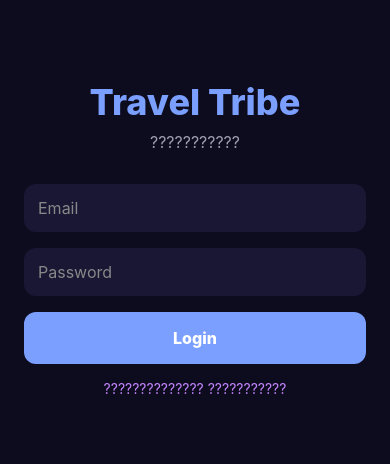
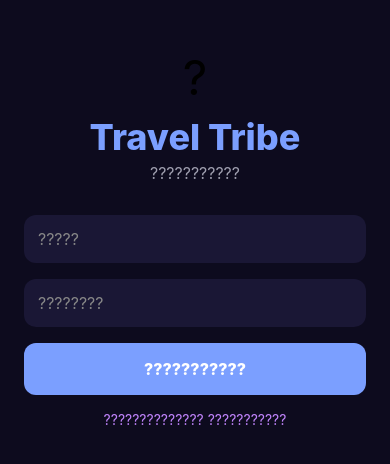
Before and after one commit to prccpdam-max/travel-tribe-frontend, a React Native app: screen /Login in a window 390 px wide. Shown: the part 184-648 px from the top of the page. Built offline with nearby package versions, Linux system fonts and the light colour scheme; no server answers.

Commit message:
thai language + ui improvements

```diff
--- a/src/screens/LoginScreen.js
+++ b/src/screens/LoginScreen.js
@@ -26,15 +26,16 @@ export default function LoginScreen({ navigation }) {
 
   return (
     <View style={s.container}>
+      <Text style={s.logo}>?</Text>
       <Text style={s.title}>Travel Tribe</Text>
       <Text style={s.subtitle}>{isRegister ? "???????????" : "???????????"}</Text>
-      <TextInput style={s.input} placeholder="Email" placeholderTextColor="#888" value={email} onChangeText={setEmail} keyboardType="email-address" autoCapitalize="none" />
-      <TextInput style={s.input} placeholder="Password" placeholderTextColor="#888" secureTextEntry value={password} onChangeText={setPassword} />
+      <TextInput style={s.input} placeholder="?????" placeholderTextColor="#888" value={email} onChangeText={setEmail} keyboardType="email-address" autoCapitalize="none" />
+      <TextInput style={s.input} placeholder="????????" placeholderTextColor="#888" secureTextEntry value={password} onChangeText={setPassword} />
       <TouchableOpacity style={s.btn} onPress={handleAuth} disabled={loading}>
-        {loading ? <ActivityIndicator color="#fff" /> : <Text style={s.btnText}>{isRegister ? "???????????" : "Login"}</Text>}
+        {loading ? <ActivityIndicator color="#fff" /> : <Text style={s.btnText}>{isRegister ? "???????????" : "???????????"}</Text>}
       </TouchableOpacity>
       <TouchableOpacity onPress={() => setIsRegister(!isRegister)}>
-        <Text style={s.switchText}>{isRegister ? "???????????? Login" : "?????????????? ???????????"}</Text>
+        <Text style={s.switchText}>{isRegister ? "???????????? ???????????" : "?????????????? ???????????"}</Text>
       </TouchableOpacity>
     </View>
   );
@@ -42,7 +43,8 @@ export default function LoginScreen({ navigation }) {
 
 const s = StyleSheet.create({
   container: { flex: 1, backgroundColor: "#0D0B1E", padding: 24, justifyContent: "center" },
-  title: { color: "#7B9FFF", fontSize: 36, fontWeight: "800", textAlign: "center", marginBottom: 8 },
+  logo: { fontSize: 48, textAlign: "center", marginBottom: 8 },
+  title: { color: "#7B9FFF", fontSize: 36, fontWeight: "800", textAlign: "center", marginBottom: 4 },
   subtitle: { color: "#A0A0B0", fontSize: 16, textAlign: "center", marginBottom: 32 },
   input: { backgroundColor: "#1A1735", color: "#fff", padding: 14, borderRadius: 12, marginBottom: 16, fontSize: 16 },
   btn: { backgroundColor: "#7B9FFF", padding: 16, borderRadius: 12, alignItems: "center", marginBottom: 16 },
```
